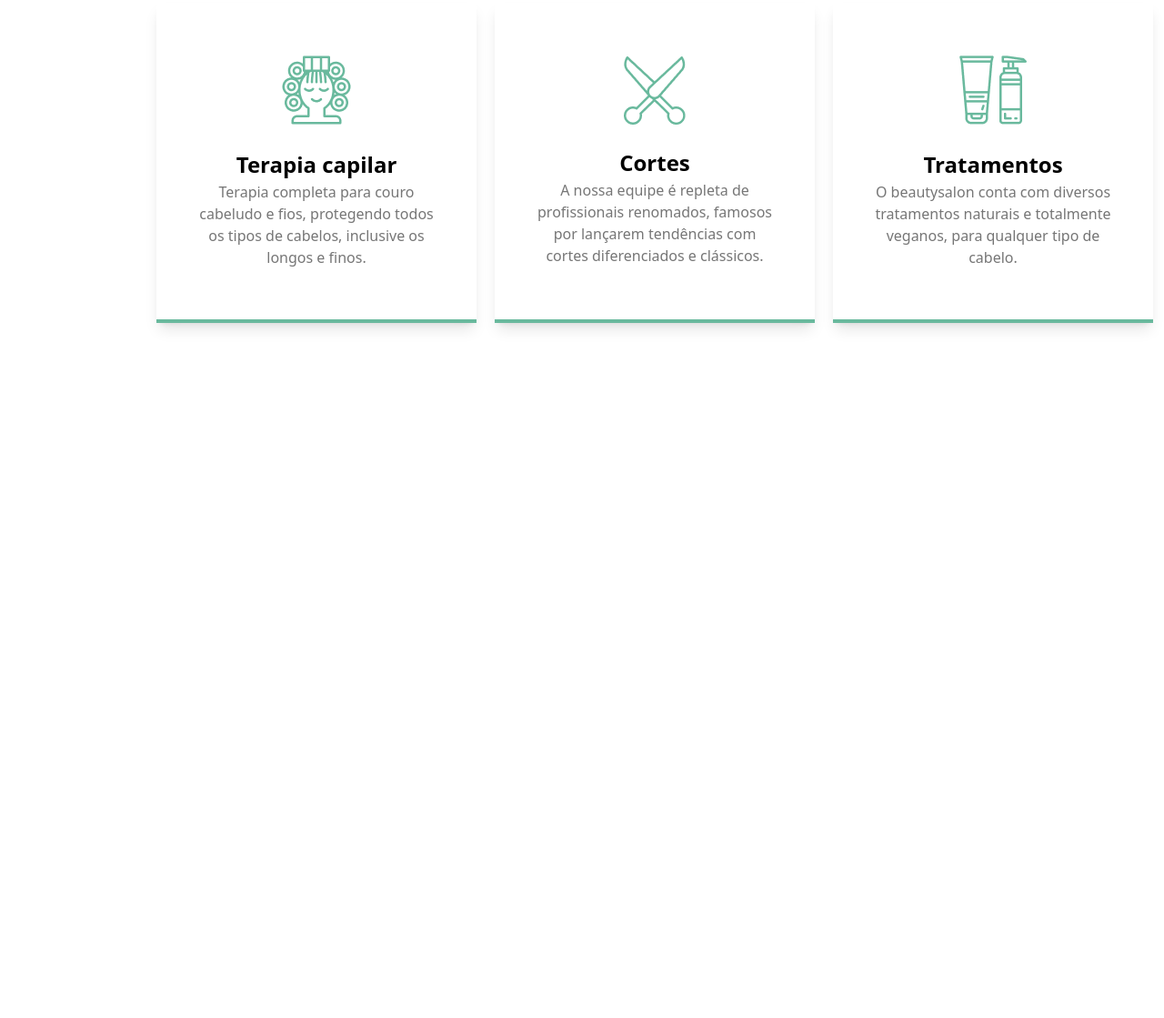
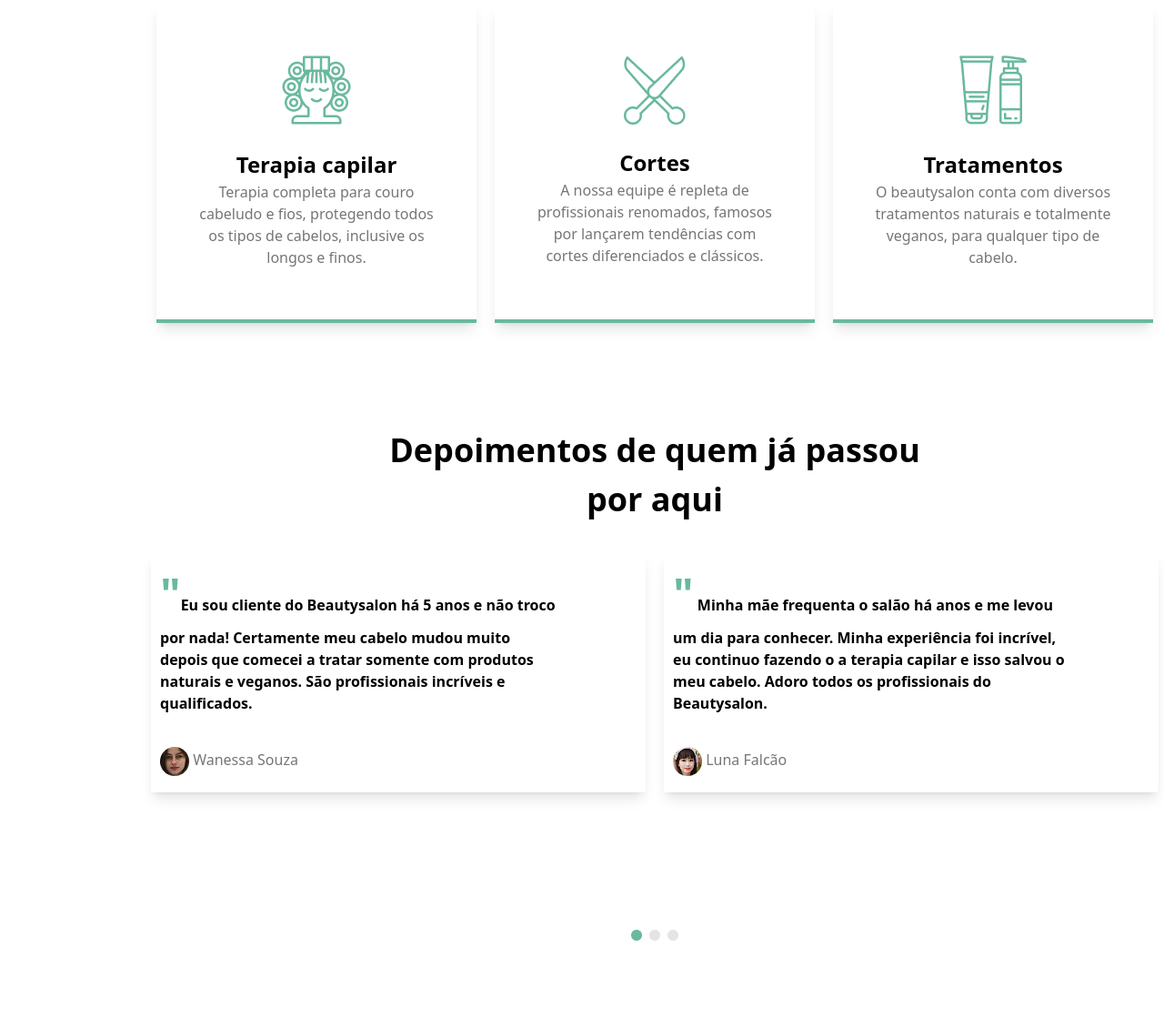
Before and after one commit to sino-Git379/tailwingmediahw, a website: page index.html in a window 1280 px wide. Shown: the part 1933-3052 px from the top of the page at 91% size. Before the commit the page ends 2381 px from the top, so only its background shows below. Drawn offline with Linux system fonts and the light colour scheme.

Commit message:
fourth section and media adaptive

```diff
--- a/index.html
+++ b/index.html
@@ -59,11 +59,12 @@
     </section>
     <section class="w-[375px] h-[1553px] flex  flex-col p-[20px] bg-[] m-auto gap-y-[20px] lg:w-[1440px] lg:h-[871px] lg:flex-col lg:m-auto">
         <div class="lg:m-auto">
-            <p class="text-[30px] text-center text-left w-[327px] font-bold lg:text-[36px] lg:w-[610px] lg:h-[54px] lg:text-center">
+            <p
+                class="text-[30px] text-center text-left w-[327px] font-bold lg:text-[36px] lg:w-[610px] lg:h-[54px] lg:text-center">
                 Serviços</p>
             <br>
-            <p class="w-[327px] lg:w-[563px] text-[#0F241D] text-[20px] lg:text-center">Com mais de 10 anos no mercado, o <span
-                    style="color:#69b99d">Beautysalon</span> já conquistou clientes de inúmeros países com seus
+            <p class="w-[327px] lg:w-[563px] text-[#0F241D] text-[20px] lg:text-center">Com mais de 10 anos no mercado,
+                o <span style="color:#69b99d">Beautysalon</span> já conquistou clientes de inúmeros países com seus
                 tratamentos exclusivos e totalmente naturais</p>
         </div>
         <div class="flex flex-col justify-center items-center gap-y-[30px] w-[335px] lg:w-[1250px] lg:gap-[20px] lg:flex-row lg:items-start lg:m-auto">
@@ -83,7 +84,8 @@
                 <br>
                 <div>
                     <p class="text-[24px] text-center font-bold">Cortes</p>
-                    <p class="text-[#767676] w-[263px] text-center">A nossa equipe é repleta de profissionais renomados, famosos por lançarem tendências com cortes diferenciados e clássicos.</p>
+                    <p class="text-[#767676] w-[263px] text-center">A nossa equipe é repleta de profissionais renomados,
+                        famosos por lançarem tendências com cortes diferenciados e clássicos.</p>
                 </div>
             </div>
             <div
@@ -92,13 +94,31 @@
                 <br>
                 <div>
                     <p class="text-[24px] text-center font-bold">Tratamentos</p>
-                    <p class="text-[#767676] w-[263px] text-center">O beautysalon conta com diversos tratamentos naturais e totalmente veganos, para qualquer tipo de cabelo.</p>
+                    <p class="text-[#767676] w-[263px] text-center">O beautysalon conta com diversos tratamentos
+                        naturais e totalmente veganos, para qualquer tipo de cabelo.</p>
                 </div>
             </div>
 
 
         </div>
     </section>
+    <section class="w-[375px] h-[653px] flex  flex-col p-[20px] bg-[] m-auto gap-y-[20px] lg:w-[1440px] lg:h-[671px] lg:flex-col lg:m-auto">
+        <div>
+            <p class="text-[30px] text-center text-left w-[327px] font-bold lg:text-[36px] lg:w-[610px] lg:h-[54px] lg:text-center lg:m-auto">Depoimentos de quem já passou por aqui</p>
+        </div>
+        <div class="flex flex-col justify-center items-center gap-y-[30px] w-[335px] lg:w-[1250px] lg:gap-[20px]  lg:flex-row lg:items-start lg:m-auto">
+
+            <div class="w-[327px] h-[302px] lg:w-[544px] lg:h-[264px] rounded-[4px] shadow-md lg:shadow-lg p-[10px]">
+                <p class="w-[263px] h-[242px] lg:w-[440px] lg:h-[204px] font-bold"><span class="text-[48px] text-[#69B99D]">"</span>Eu sou cliente do Beautysalon há 5 anos e não troco por nada! Certamente meu cabelo mudou muito depois que comecei a tratar somente com produtos naturais e veganos. São profissionais incríveis e qualificados.</p>
+                <img class="inline-block" src="./forimgs/Img (2).png" alt=""> <span class="text-[#767676]">Wanessa Souza</span>
+            </div>
+            <div class="w-[327px] h-[302px] hidden lg:block lg:w-[544px] lg:h-[264px] rounded-[4px] shadow-md lg:shadow-lg p-[10px]">
+                <p class="w-[263px] h-[242px] lg:w-[440px] lg:h-[204px] font-bold"><span class="text-[48px] text-[#69B99D]">"</span>      Minha mãe frequenta o salão há anos e me levou um dia para conhecer. Minha experiência foi incrível, eu continuo fazendo o a terapia capilar e isso salvou o meu cabelo. Adoro todos os profissionais do Beautysalon.</p>
+                <img class="inline-block" src="./forimgs/Img (3).png" alt=""> <span class="text-[#767676]">Luna Falcão</span>
+            </div>
+        </div>
+        <div class="m-auto"><img src="./forimgs/Dots.png" alt=""></div>
+    </section>
 </body>
 
 </html>
```
Also changed, not shown: forimgs/Dots.png (added), forimgs/Img (2).png (added), forimgs/Img (3).png (added), src/output.css.
